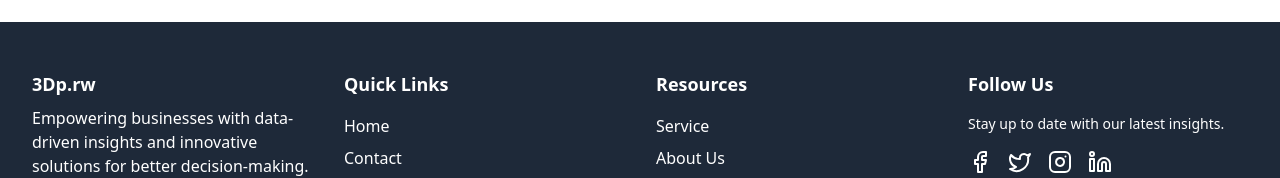
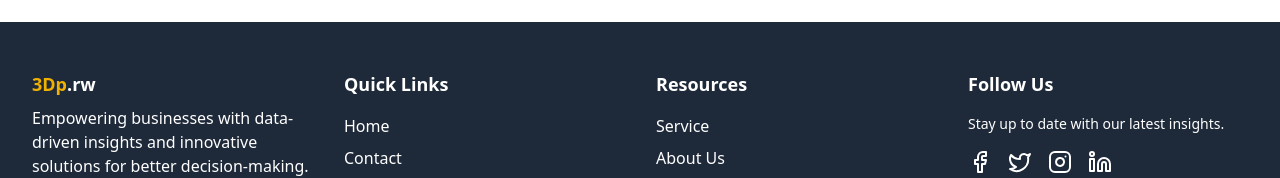
Before and after one commit to Niyonagize6369/3DP-website, a Next.js app: page / in a window 1280 px wide. Shown: the part 3338-3516 px from the top of the page. Built offline with nearby package versions, Linux system fonts and the light colour scheme.

Commit message:
footer is edited

```diff
--- a/app/components/Footer.tsx
+++ b/app/components/Footer.tsx
@@ -30,7 +30,9 @@ export const Footer = () => {
                 height={25}
               />
             </Link> */}
-            <p className="text-white text-lg font-bold mb-2">3Dp.rw</p>
+            <p className="text-white text-lg font-bold mb-2">
+              <span className="text-yellow-500">3Dp</span>.rw
+            </p>
             <p className="text-white text-md mb-4">
               Empowering businesses with data-driven insights and innovative
               solutions for better decision-making.
```
